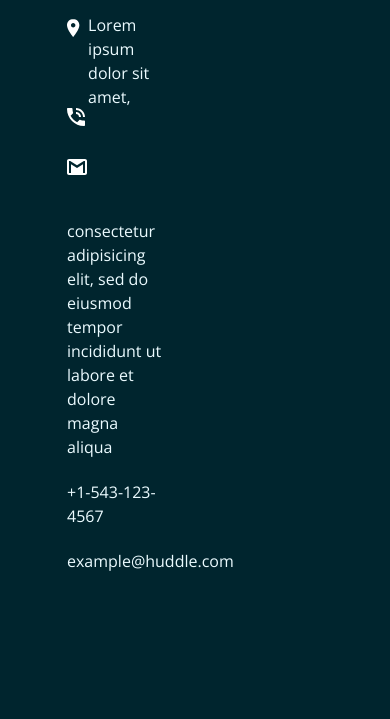
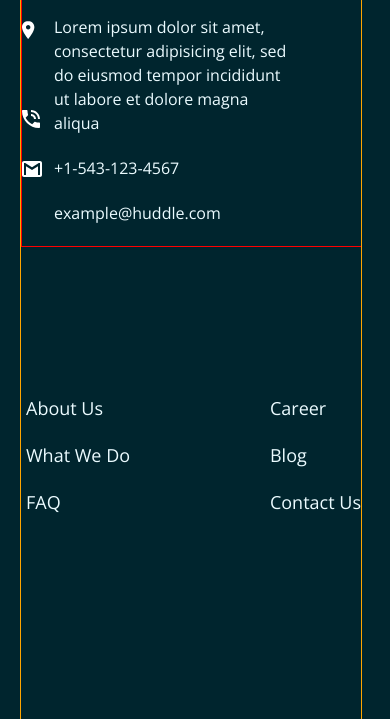
Before and after one commit to JamesN96/Huddle-landing-page, a plain HTML site: page index.html in a window 390 px wide. Shown: the part 3760-4479 px from the top of the page. Drawn offline with nearby package versions, Linux system fonts and the light colour scheme.

Commit message:
Edit the container class for the footer element for repositioning. Reposition the footer-left div. Give both of these a temporary border

```diff
--- a/css/style.css
+++ b/css/style.css
@@ -525,4 +525,18 @@ footer div#footer-right p {
     height: 55px;
     font-size: 14px;
 }
+
+/* Footer */
+
+footer div.container {
+    width: 100%;
+    border: 1px solid orange;
+    margin-left: -30px;
 }
+
+footer div#footer-left {
+    width: 100%;
+    border: 1px solid red;
+    margin-left: 0px;
+}
+}
```
